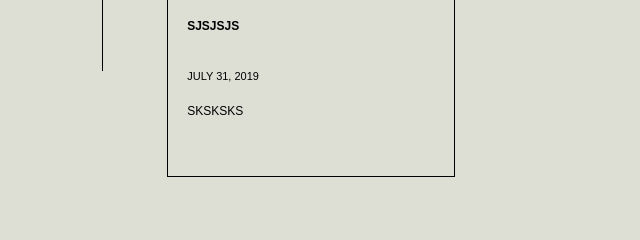
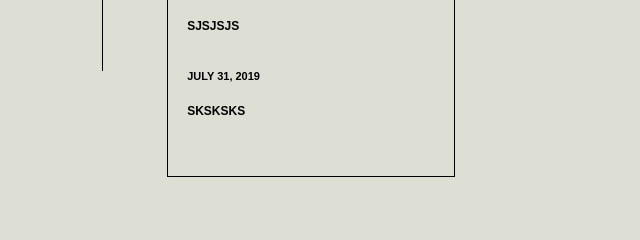
Before and after one commit to MartialWrapper/my-blog, a Gatsby site: page / in a window 1280 px wide. Shown: the part 553-793 px from the top of the page, 153-793 px from the left. Built offline with nearby package versions, Linux system fonts and the light colour scheme; Gatsby itself is replaced by a stand-in of ours; some packages are replaced by stand-ins of ours.

Commit message:
Font fix

```diff
--- a/src/pages/index.js
+++ b/src/pages/index.js
@@ -36,8 +36,8 @@
                   {title}
 
               </h3>
-              <small style={{fontSize: '11px', textTransform: 'uppercase'}}>{node.frontmatter.date} </small>
-              <p style={{marginTop: '1em', overflow: 'hidden', fontSize: '12px', textTransform: 'uppercase'}}
+              <small style={{fontSize: '11px', fontWeight: '600', textTransform: 'uppercase'}}>{node.frontmatter.date} </small>
+              <p style={{marginTop: '1em', overflow: 'hidden', fontWeight: '600', fontSize: '12px', textTransform: 'uppercase'}}
                 dangerouslySetInnerHTML={{
                   __html: node.frontmatter.description || node.excerpt,
                 }}
```
